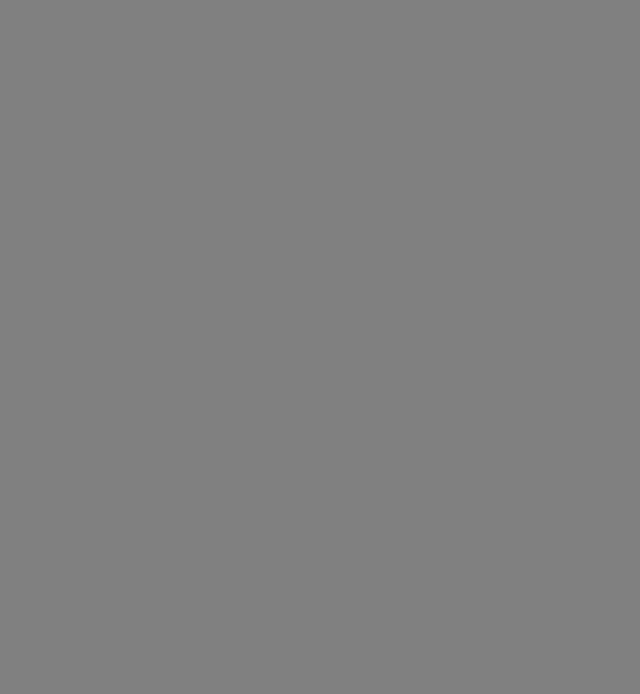
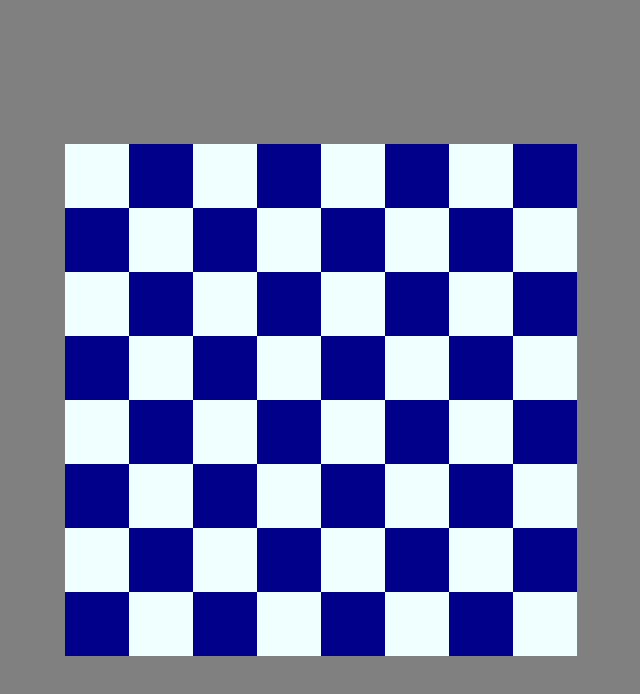
Before and after one commit to SILHOUETTEj/Chess-game, a React (Create React App) app: page / in a window 1280 px wide. Shown: the top 694 px of the page, without its empty margins (319-959 px from the left). Built offline with nearby package versions, Linux system fonts and the light colour scheme.

Commit message:
Board is done

```diff
--- a/src/components/BoardComponent.tsx
+++ b/src/components/BoardComponent.tsx
@@ -8,18 +8,19 @@ interface BoardProps {
     setBoard: (board: Board) => void;
 }
 
-const BoardComponent: React.FC<BoardProps> = ({board, setBoard}) => {
+const BoardComponent: React.FunctionComponent<BoardProps> = ({board, setBoard}) => {
     return (
         <div className="board">
-            {board.cells.map((row, index) => {
-                <React.Fragment key={index}>
-                    {
-                        row.map(cell => {
-                            <CellComponent/>
-                        })
-                    }
-                </React.Fragment>
-            })}
+           {board.cells.map( (row, index) =>
+              <React.Fragment key={index}>
+                    {row.map(cell =>
+                        <CellComponent
+                        cell={cell}
+                        key={cell.id}
+                        />
+                        )}
+               </React.Fragment>
+           )}
         </div>
     )
 }
--- a/src/components/CellComponent.tsx
+++ b/src/components/CellComponent.tsx
@@ -1,10 +1,13 @@
 import React from "react";
+import { Cell } from "../modules/Cell";
 
-
-const CellComponent = () => {
+interface CellProps {
+    cell: Cell
+}
+const CellComponent: React.FunctionComponent<CellProps> = ({cell}) => {
     return (
         <div
-        className="cell">
+        className={["cell",cell.color].join(' ')}>
 
         </div>
     )
```
